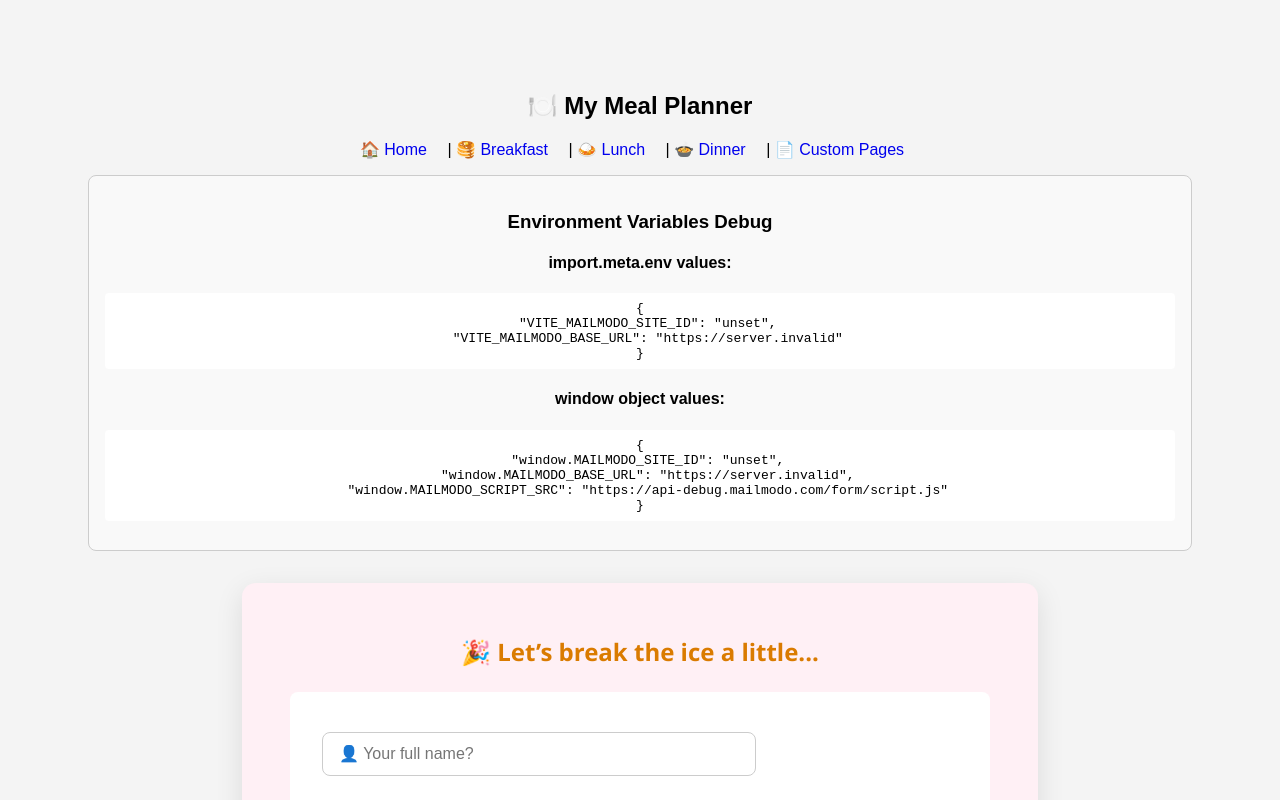
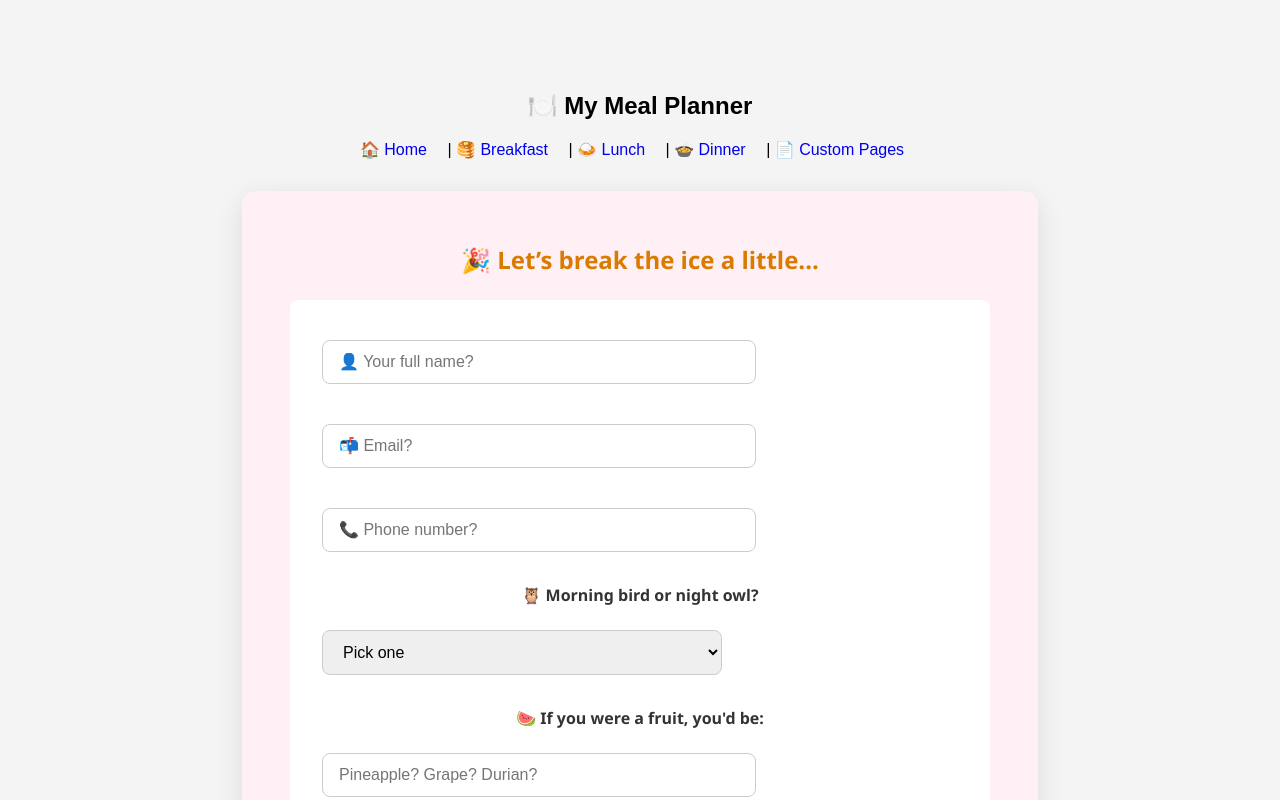
Before and after one commit to provishalk/ajax-template, a React (Vite) app: page / in a window 1280 px wide. Shown: the top 800 px of the page. Built offline with nearby package versions, Linux system fonts and the light colour scheme; no server answers.

Commit message:
chore(App): comment out EnvDebug component for cleaner UI during development

```diff
--- a/src/App.jsx
+++ b/src/App.jsx
@@ -17,7 +17,7 @@ function App() {
         <Link to="/custom-pages">📄 Custom Pages</Link>
       </nav>
 
-      <EnvDebug />
+      {/* <EnvDebug /> */}
 
       <Routes>
         <Route path="/" element={<Home />} />
```
